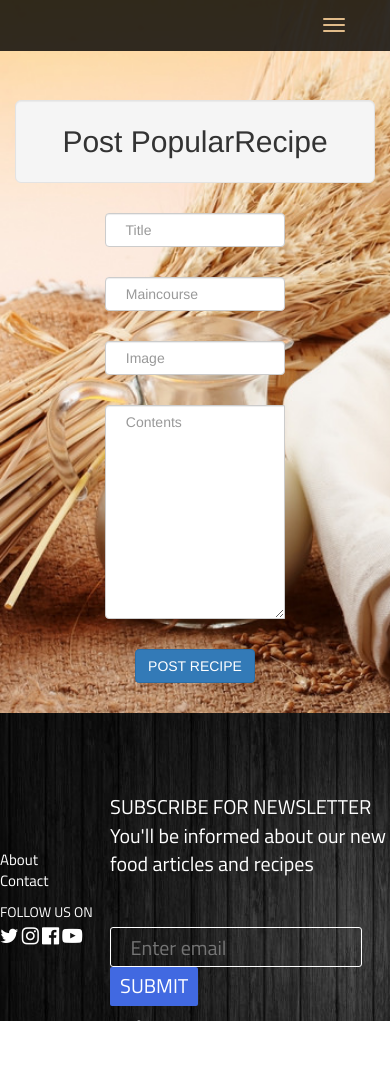
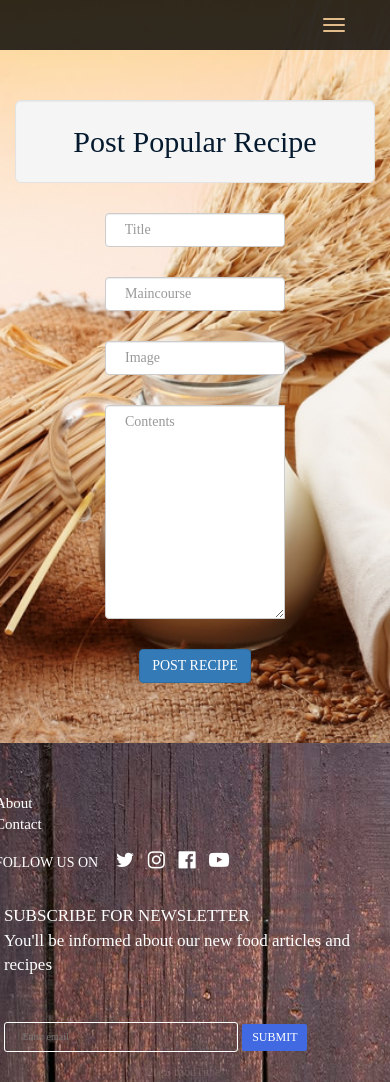
Before and after one commit to ritikasantara/Recipe-blog-using-MEAN-stack, a website: page public/index.html at #!/popular_recipes/add in a window 390 px wide. Before the commit the page ends 1051 px from the top, so only its background shows below. Drawn offline with Linux system fonts and the light colour scheme; a web font is replaced by a local one.

Commit message:
made everything responsive

```diff
--- a/public/css/myStyle.css
+++ b/public/css/myStyle.css
@@ -8,7 +8,7 @@
 html,body{
 
     height: 100%;
-    font-family: 'Titillium Web', sans-serif;
+    font-family: 'David Libre', serif;
 
 }
 
@@ -844,12 +844,26 @@ h1, h2, h3, h4, h5, h6, p{
 
 footer{
 
-    background-image: url(../images/footer_wood.jpg);
+
     color: #fff;
     width: 100%;
-
     position: relative;
     bottom: 0px;
+    background: rgba(0,0,0,0.9);
+    background-size: cover;
+
+}
+
+footer:before{
+
+    content: "";
+    position: absolute;
+    top: 0;
+    left: 0;
+    width: 100%;
+    height: 100%;
+    background-image: url(../images/footer_wood1.jpg);
+    opacity: 0.9;
 
 }
 
@@ -859,30 +873,19 @@ footer{
 
     max-width: 100%;
     margin: 0 auto;
-    font-family: 'Titillium Web', sans-serif;
+    font-family: 'David Libre', serif;
     padding-top: 30px;
     position: relative;
     display: flex;
-    flex-direction: column;
-    justify-content: center;
+    flex-direction: row;
+    justify-content: space-around;
     align-items: center;
 
 }
 
 
 
-.first-column-segment{
 
-    max-width: 100%;
-    margin: 0 auto;
-    font-family: 'Titillium Web', sans-serif;
-    padding-top: 30px;
-    position: relative;
-    display: flex;
-    justify-content: space-between;
-    align-items: center;
-
-}
 
 .col-1{
 
@@ -915,29 +918,34 @@ footer{
 
 .col-2{
 
-
     font-size: 20px;
     position: relative;
     top: 20px;
 
 
-
 }
 
 
-.icons{
+
+/*.col-2-sub{
+
+    font-size: 15px;
+}*/
+
+
+/*.icons{
 
    position: relative;
    top: 20px;
 
-}
+}*/
 
 
 
 
-.col-icons{
+.fa_icon{
 
-
+    margin-right: 30px;
 
 }
 
@@ -946,6 +954,8 @@ footer{
     text-decoration: none;
     color: #fff;
     font-size: 20px;
+    margin-right: 10px;
+
 }
 
 .col-icons a:hover{
@@ -958,11 +968,13 @@ footer{
     background-color: transparent;
     border: 1px solid #fff;
     padding: 5px 15px;
-    height: 40px;
-    width: 90%;
+    height: 30px;
+    width: 80%;
     color: #ccc;
     border-radius: 3px;
     margin-top: 20px;
+    font-size: 13px;
+    margin-bottom: 30px;
 
 }
 
@@ -970,10 +982,15 @@ footer{
 
     background-color: royalblue;
     color: #fff;
+    font-size: 14px;
     padding: 5px 10px;
     border-radius: 2px;
+    font-family: 'David Libre', serif;
     cursor: pointer;
     border: none;
+    position: relative;
+    top: 1px;
+    margin-bottom: 30px;
 
 }
 
@@ -983,11 +1000,12 @@ footer{
 
 }
 
-.bottom{
+/*.bottom{
 
     position: relative;
     top: 30px;
-}
+
+}*/
 
 
 .bottom span{
@@ -995,7 +1013,6 @@ footer{
    margin-left: calc(50% - 5em);
    font-size: 12px;
    display: inline-block;
-
 
 }
 
@@ -1012,6 +1029,135 @@ footer{
     color: #ccc;
 
 }
+
+@media screen and (max-width: 844px){
+
+    .padd{
+        display: flex;
+        flex-direction: column;
+        justify-content: space-around;
+        align-items: center;
+
+    }
+
+    .col-1{
+
+
+        position: relative;
+        top: 20px;
+        left: -20%;
+        margin-bottom: 30px;
+
+    }
+
+}
+
+@media screen and (max-width: 820px){
+
+   .col-2{
+
+    font-size: 19.5px;
+    position: relative;
+    top: 20px;
+
+
+  }
+}
+
+@media screen and (max-width: 537px){
+
+   .col-2{
+
+    font-size: 18px;
+    position: relative;
+    top: 20px;
+
+
+  }
+}
+
+@media screen and (max-width: 414px){
+
+   .col-2{
+
+    font-size: 16px;
+    position: relative;
+    top: 20px;
+
+
+  }
+}
+
+@media screen and (max-width: 399px){
+
+   .col-2{
+
+    font-size: 17px;
+    position: relative;
+    top: 20px;
+    left: 1%;
+
+  }
+
+    #newsletter_input{
+
+        font-size: 10px;
+        width: 60%;
+    }
+
+
+    #submit_input{
+
+        background-color: royalblue;
+        color: #fff;
+        font-size: 12px;
+        padding: 5px 10px;
+        border-radius: 2px;
+        cursor: pointer;
+        border: none;
+        margin-bottom: 30px;
+
+    }
+
+}
+
+
+@media screen and (max-width: 375px){
+
+   .col-2{
+
+    font-size: 16px;
+    position: relative;
+    left: 3%;
+
+
+  }
+
+
+  .col-1{
+
+      left: -16%;
+  }
+}
+
+@media screen and (max-width: 320px){
+
+   .col-2{
+
+    font-size: 16px;
+    position: relative;
+    left: 3%;
+
+
+  }
+
+
+  .col-1{
+
+      left: -10%;
+  }
+}
+
 
 
 
@@ -1031,7 +1177,6 @@ footer{
     background-image: url(../images/maincourse.jpg);
     background-repeat: no-repeat;
     background-size: cover;
-
 
 
 }
@@ -1135,6 +1280,18 @@ footer{
     font-style: italic;
 }
 
+.add_recipe_well{
+
+    font-family: 'David Libre', serif;
+    color: #051a2f;
+}
+
+.post_button{
+
+    font-family: 'David Libre', serif;
+
+}
+
 /* form */
 
 
--- a/public/index.html
+++ b/public/index.html
@@ -20,6 +20,7 @@
 
 	<link rel = "stylesheet" type = "text/css" href = "css/myStyle.css"/>
 	<link rel = "stylesheet" type = "text/css" href = "bower_components/bootstrap/dist/css/bootstrap.min.css"/>
+	<link rel = "stylesheet" type = "text/css" href = "css/myStyle.css"/>
 
 	<link rel="shortcut icon" href="">
 
@@ -106,13 +107,16 @@
    <footer>
 	    <div class="padd">
 
-			<div class="first-column-segment">
+
 				<div class="col-1">
+
 					<ul>
 						<li><a href="#">About</a></li>
 						<li><a href="#">Contact</a></li>
 
 					</ul>
+
+
 
 					<div class="col-icons">
 
@@ -125,22 +129,25 @@
 								<a href="#"><i class="fa fa-youtube-play" aria-hidden="true"></i></a>
 
 
-				   </div>
+				    </div>
 
-			</div>
+				</div>
+
+
 
 
 				<div class="col-2">
 
-					SUBSCRIBE FOR NEWSLETTER <div> You'll be informed about our new food articles and recipes </div>
+					SUBSCRIBE FOR NEWSLETTER <div class="col-2-sub"> You'll be informed about our new food articles and recipes </div>
 					<br>
 
 					<input type="text" placeholder=" Enter email" id="newsletter_input">
-					<a href="#"><input type="submit" value="SUBMIT" id="submit_input"></a>
+				    <a href="#"><input type="submit" value="SUBMIT" id="submit_input"></a>
+
 				</div>
 
 
-		</div>
+	    </div>
 
 
 		<div class="bottom">
--- a/public/views/addPopularRecipe.html
+++ b/public/views/addPopularRecipe.html
@@ -2,7 +2,7 @@
 
 <div  class="container col-sm-12 container_recipe_details">
 
-        <h2 class="well well-lg add_recipe_well"> Post PopularRecipe </h2>
+        <h2 class="well well-lg add_recipe_well"> Post Popular Recipe </h2>
 
         <form class="form-horizontal" role="form" ng-submit="addPopularRecipe()">
 
```
Also changed, not shown: public/views/beverages_recipes.html (+1 -1 lines), public/views/desserts_recipes.html (+1 -1 lines), public/views/home.html (+1 -1 lines), public/views/maincourse_recipes.html (+1 -1 lines), public/views/popular_recipes.html (+1 -1 lines), public/views/snacks_recipes.html (+1 -1 lines), public/views/starters_recipes.html (+1 -1 lines), public/images/footer_wood1.jpg (added).
